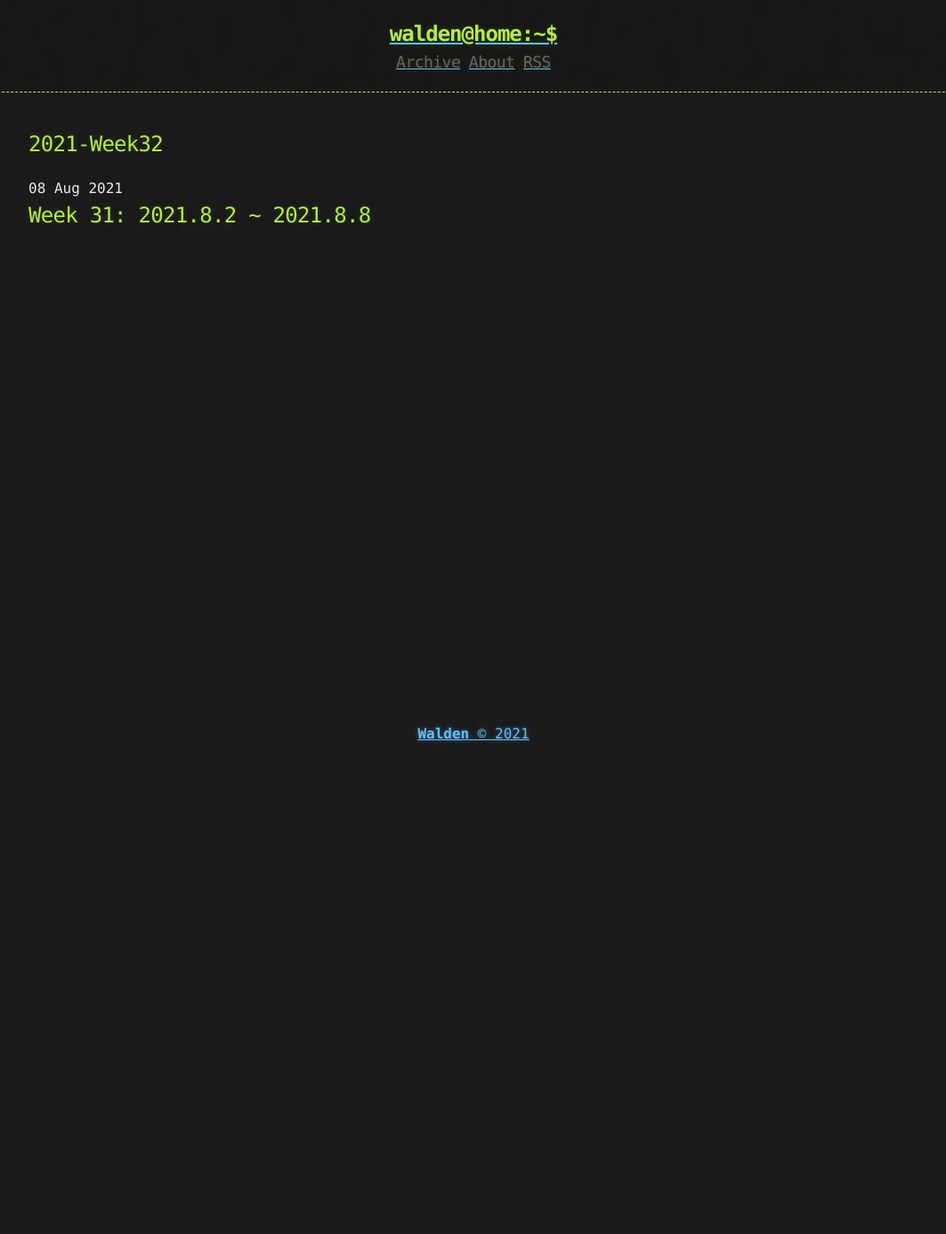
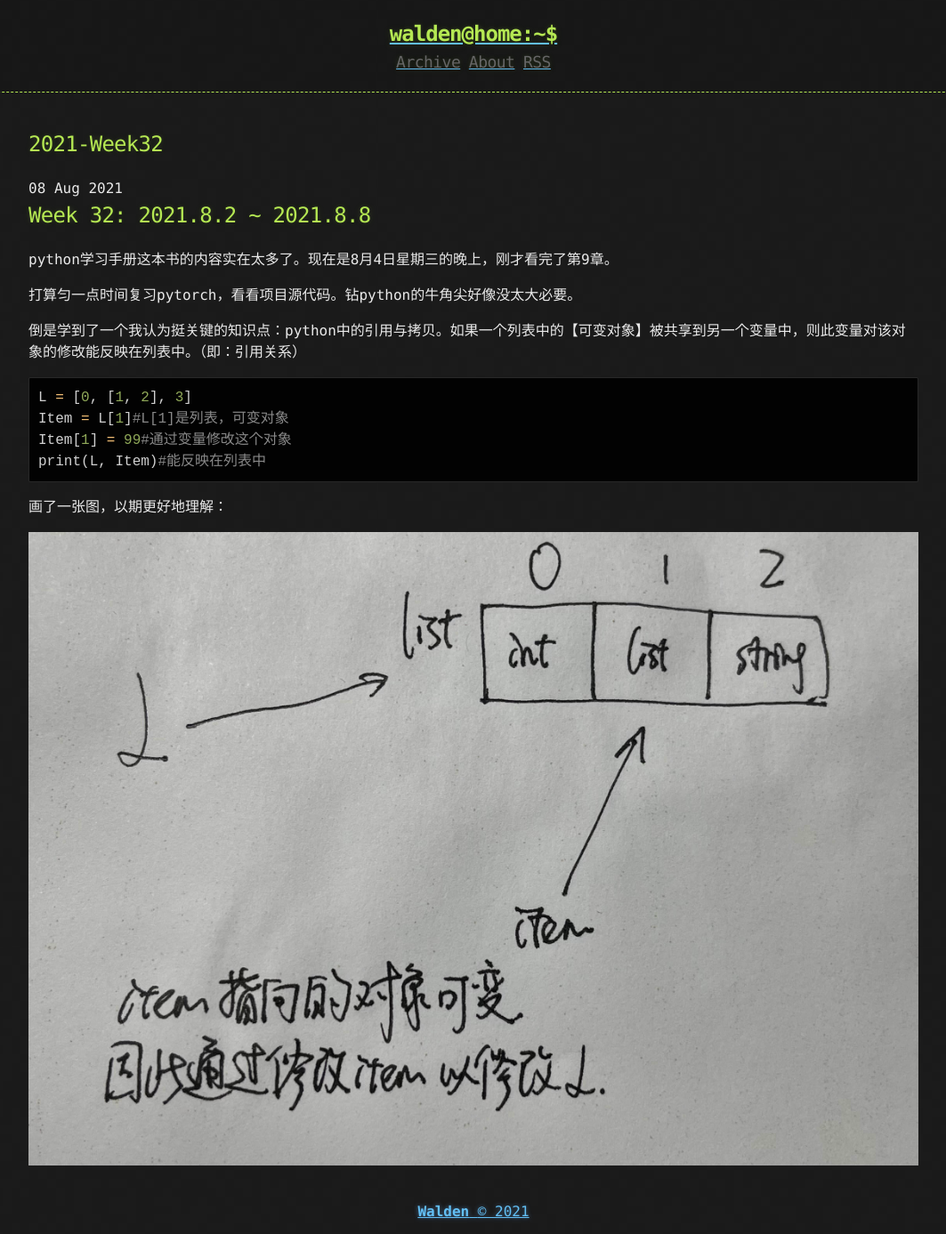
Before and after one commit to WaldenRUC/WaldenRUC.github.io, a Jekyll site: the page built from _posts/2021-08-08-2021-Week32.md, in a window 1280 px wide. Shown: the whole page at 89% size, without its empty margins (108-1171 px from the left). Built offline with Jekyll 4.4.1, drawn with Linux system fonts in a browser that asks for light colours; before the commit the page ends 900 px from its top, so only the background shows below that.

````diff
--- a/_posts/2021-08-08-2021-Week32.md
+++ b/_posts/2021-08-08-2021-Week32.md
@@ -3,4 +3,21 @@ title:  "2021-Week32"
 published: true
 ---
 
-## Week 31: 2021.8.2 ~ 2021.8.8
+## Week 32: 2021.8.2 ~ 2021.8.8
+
+python学习手册这本书的内容实在太多了。现在是8月4日星期三的晚上，刚才看完了第9章。
+
+打算匀一点时间复习pytorch，看看项目源代码。钻python的牛角尖好像没太大必要。
+
+倒是学到了一个我认为挺关键的知识点：python中的引用与拷贝。如果一个列表中的【可变对象】被共享到另一个变量中，则此变量对该对象的修改能反映在列表中。（即：引用关系）
+
+```python
+L = [0, [1, 2], 3]
+Item = L[1]#L[1]是列表，可变对象
+Item[1] = 99#通过变量修改这个对象
+print(L, Item)#能反映在列表中
+```
+
+画了一张图，以期更好地理解：
+
+![image]({{site.url}}/figures/2021-Week32/Figure-1.jpg)
````
Also changed, not shown: _posts/2021-08-01-2021-Week31.md (+1 -1 lines), figures/2021-Week32/Figure-1.jpg (added), 2 other files.
